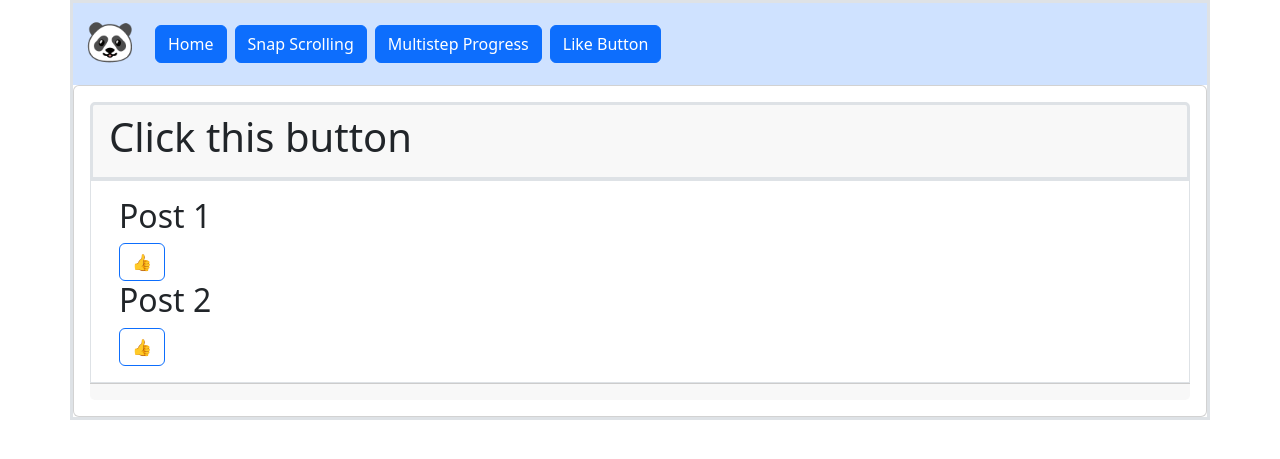
After one commit to jackolake/comm5963_web_ui_demo, a Flask app: page /like_button in a window 1280 px wide. The commit adds this page. Shown: the top 459 px of the page. Run offline with Flask 3, Linux system fonts and the light colour scheme.

Commit message:
add like button demo

```diff
--- a/app.py
+++ b/app.py
@@ -1,6 +1,21 @@
-from flask import Flask, render_template, redirect, url_for
+from collections import defaultdict
+from flask import Flask, render_template, redirect, url_for, request
 
 app = Flask(__name__, static_folder='static', static_url_path='/')
+like_tracker = defaultdict(set)
+
+def get_like_count(post_id):
+    # Should get from Database or excel
+    return len(like_tracker[post_id])
+
+def increase_like_count(post_id, user_id):
+    # should set in database or excel
+    like_tracker[post_id].add(user_id)
+
+def decrease_like_count(post_id, user_id):
+    # should set in database or excel
+    if user_id in like_tracker[post_id]:
+        like_tracker[post_id].remove(user_id)
 
 @app.route('/')
 def homepage():
@@ -18,5 +33,34 @@ def snap_scroll():
 def multistep_form():
     return render_template('multistep_progress.html')
 
+@app.route('/like_button')
+def like_button():
+    return render_template('like_button.html')
+
+@app.route('/view_like')
+def view_like():
+    post_id = request.args.get('post_id')
+    if post_id:
+        return str(get_like_count(post_id))
+    return "0"
+
+@app.route('/like')
+def like():
+    post_id = request.args.get('post_id')
+    user_id = request.args.get('user_id', 'jackie')
+    if post_id and user_id:
+        increase_like_count(post_id, user_id)
+        return 'OK'
+    return 'Error'
+
+@app.route('/unlike')
+def unlike():
+    post_id = request.args.get('post_id')
+    user_id = request.args.get('user_id', 'jackie')
+    if post_id and user_id:
+        decrease_like_count(post_id, user_id)
+        return 'OK'
+    return 'Error'
+
 if __name__ == '__main__':
     app.run(debug=True)
--- a/templates/layout.html
+++ b/templates/layout.html
@@ -20,6 +20,7 @@
                   <li class="nav-item p-1"><a class="btn btn-primary" href="/">Home</a></li>
                   <li class="nav-item p-1"><a class="btn btn-primary" href="/snap_scroll">Snap Scrolling</a></li>
                   <li class="nav-item p-1"><a class="btn btn-primary" href="/multistep_progress">Multistep Progress</a></li>
+                  <li class="nav-item p-1"><a class="btn btn-primary" href="/like_button">Like Button</a></li>
               </ul>
             </div>
         </div>
--- /dev/null
+++ b/templates/like_button.html
@@ -0,0 +1,52 @@
+{% extends "layout.html" %}
+{% block title %} Like Button {% endblock title %}
+{% block styles %}
+<style>
+    #progress-bar-bg { width: 100%; height: 5px }
+    #progress-bar { width: 0; height: 3px }
+    /* Optional: Smooth transition */
+    .smooth-animation { transition: all 0.5s ease }
+</style>
+{% endblock %}
+
+{% block content %}
+<div class="card p-3">
+    <div class="card-header border border-3"><h1>Click this button</h1></div>
+    <div class="card-body border border-1">
+        <div id="likeArea" class="container">
+          <h2>Post 1</h2>
+          <button id="likeButton1" data-post-id="1" data-active="0" class="btn btn-outline-primary">👍</button>
+          <h2>Post 2</h2>
+          <button id="likeButton2" data-post-id="2" data-active="0" class="btn btn-outline-primary">👍</button>
+        </div>
+    </div>
+    <div class="card-footer">
+        <span id="likeCount"></span>
+    </div>
+</div>
+<script>
+    for (const element of document.querySelectorAll('#likeArea button')){
+      element.addEventListener("click", ev => {
+        const isActive = (ev.target.getAttribute("data-active") === "1")
+        const newState = !isActive
+        ev.target.setAttribute("data-active", newState ? "1" : "0")
+        // Update data
+        const postId = ev.target.getAttribute("data-post-id")
+        const xhrLike = new XMLHttpRequest()
+        xhrLike.open('GET', `${newState ? "like" : "unlike"}?post_id=${postId}`)
+        xhrLike.send()
+        // Update UI
+        ev.target.classList.remove(newState ? "btn-outline-primary" : "btn-primary")
+        ev.target.classList.add(newState ? "btn-primary" : "btn-outline-primary")
+        ev.target.innerText = newState ? "👍 Liked" : "👍"
+        // Query latest count
+        const xhrResult = new XMLHttpRequest()
+        xhrResult.open('GET', `view_like?post_id=${postId}`)
+        xhrResult.onload = () => {
+          document.querySelector("#likeCount").innerText = `Post ${postId} Like Count = ${xhrResult.response}`
+        }
+        xhrResult.send()
+      })
+    }
+</script>
+{% endblock content %}
```
